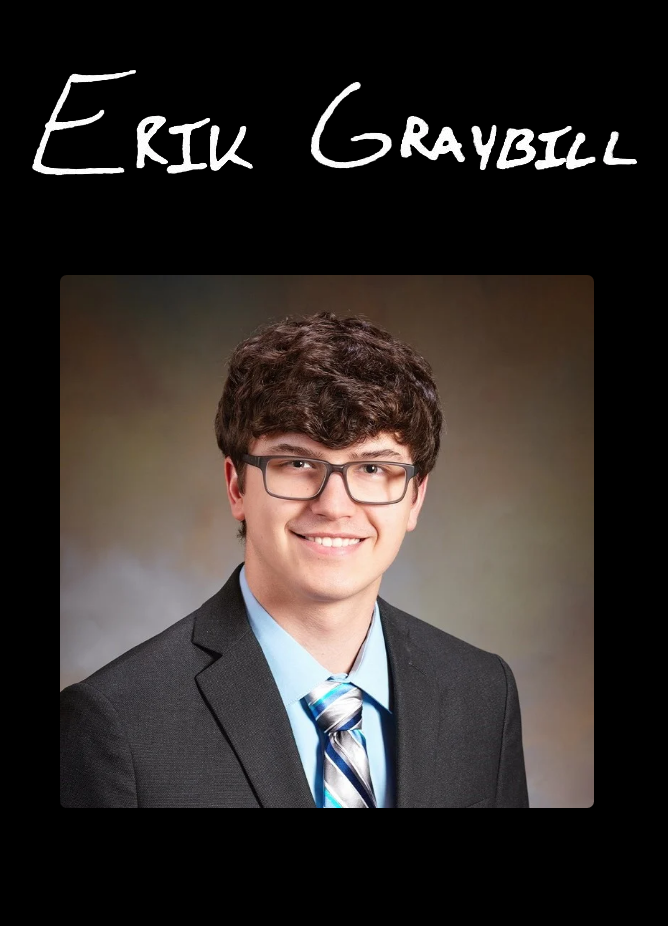
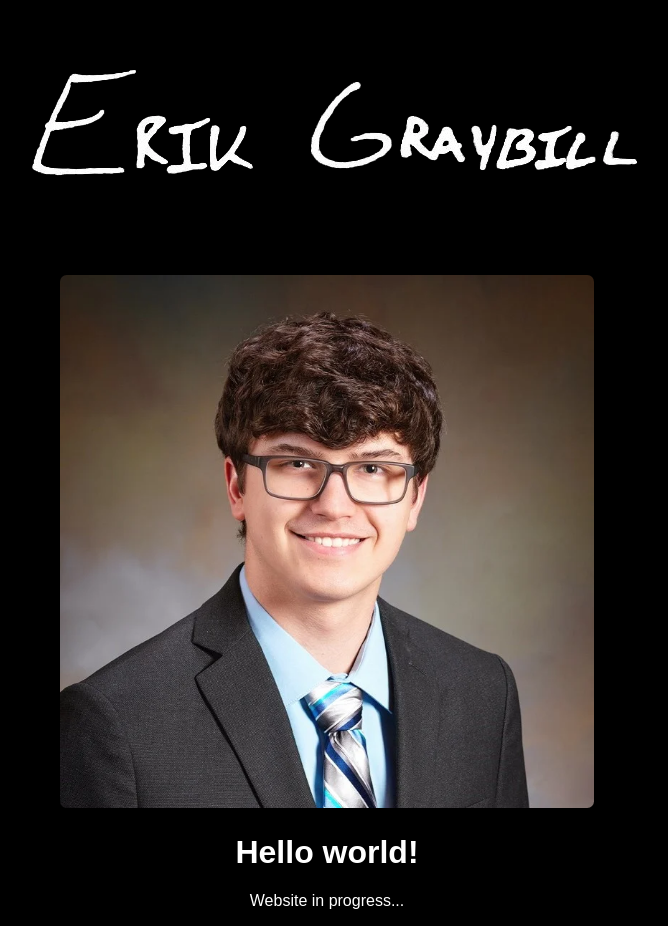
Before and after one commit to erikgraybill/first-portfolio, a plain HTML site: page index.html in a window 1280 px wide. Shown: the whole page, without its empty margins (313-981 px from the left). Before the commit the page ends 820 px from the top, so only its background shows below. Drawn offline with Linux system fonts and the light colour scheme.

Commit message:
testing again

```diff
--- a/index.html
+++ b/index.html
@@ -10,5 +10,7 @@
     <img src="./img/signatureNoBackground.webp">
     <img class="headshot" src="./img/ErikGraybill.webp">
     <script src="script.js"></script>
+    <h1>Hello world!</h1>
+    <p>Website in progress...</p>
 </body>
 </html>
```
